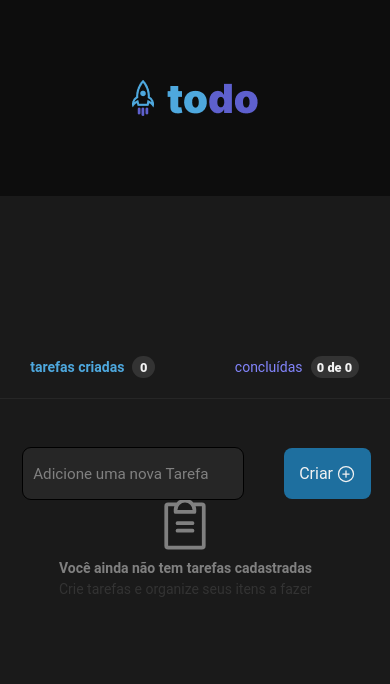
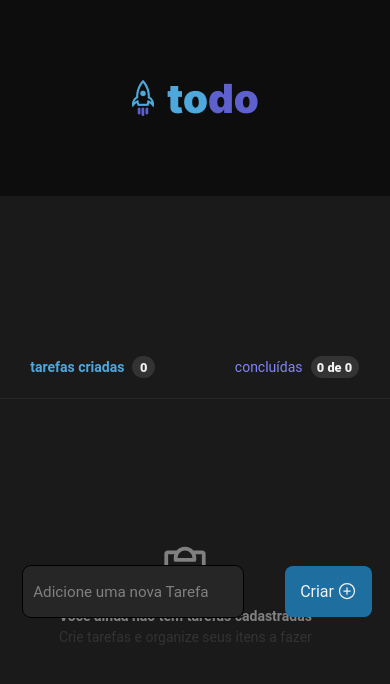
Before and after one commit to SamuelMuleu/toDo, a React (Vite) app: page / in a window 390 px wide. Shown: the top 684 px of the page. Built offline with nearby package versions, Linux system fonts and the light colour scheme.

Commit message:
add project

```diff
--- a/src/App.module.css
+++ b/src/App.module.css
@@ -146,7 +146,7 @@
 
 }
 
-@media screen and (max-width: 600px) {
+@media (max-width: 600px) {
 
     body {
         font-size: 14px;
@@ -159,6 +159,8 @@
         width: 100%;
 
         margin-left: 3.2rem;
+        margin-bottom: -3.4rem;
+
 
 
     }
@@ -172,6 +174,54 @@
 
     .buttonPlus {
         margin-left: 2rem;
+        margin-bottom: -2rem;
+
+    }
+
+    .main {
+        margin-top: 2rem;
+        display: flex;
+        justify-content: space-between;
+        width: 38%;
+        align-items: center;
+    }
+
+    .created {
+        margin-left: 3.2rem;
+    }
+
+    .concluded {
+        margin-right: 0.6rem;
+    }
+
+
+}
+
+@media (max-width: 440px) {
+
+    body {
+        font-size: 14px;
+        display: flex;
+        align-items: center;
+        justify-content: center;
+    }
+
+
+    .input::placeholder {
+
+        padding: 10px;
+        font-size: 0.95rem;
+
+    }
+
+    .buttonPlus {
+  position: absolute;
+  top: 4.1rem;
+  right: -8rem;
+    }
+    .input{
+position: relative;
+top: 4rem;
 
     }
 
--- a/src/App.tsx
+++ b/src/App.tsx
@@ -130,7 +130,8 @@ function App() {
           onChange={handleInputChange}
         />
         <button className={styles.buttonPlus}>Criar <PlusCircle
-          size={20} /> </button>
+          size={20} />
+           </button>
       </form>
 
       <div className={styles.main}>
--- a/src/components/Tasks.module.css
+++ b/src/components/Tasks.module.css
@@ -124,4 +124,37 @@ input[type="checkbox"]:checked::before {
 
 
 
+
 }
+@media (max-width: 440px) {
+
+    body {
+        font-size: 14px;
+        display: flex;
+        align-items: center;
+        justify-content: center;
+
+    }
+
+    .title {
+        width: 40%;
+        display: flex;
+        align-items: center;
+        justify-content: space-between;
+        margin-left: 0.4rem;
+
+
+    }
+    .notTasks {
+
+        margin-right: 10rem;
+        margin-top: 3rem;
+
+
+
+    }
+
+
+
+
+}
```
